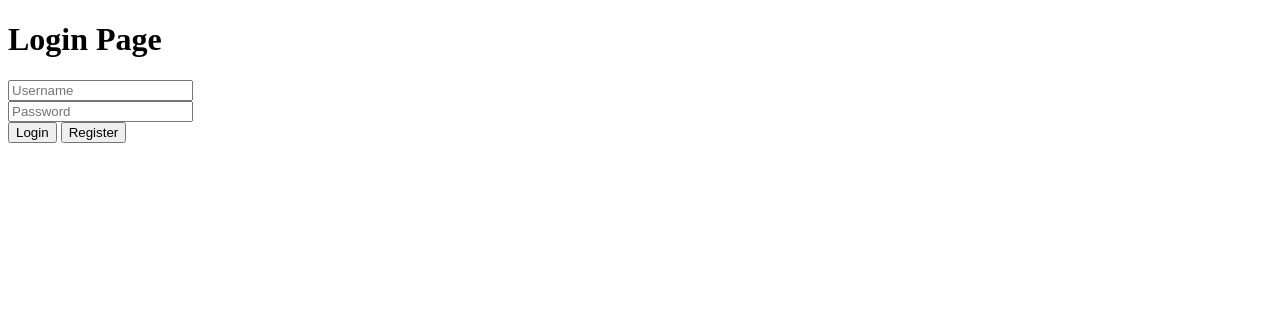
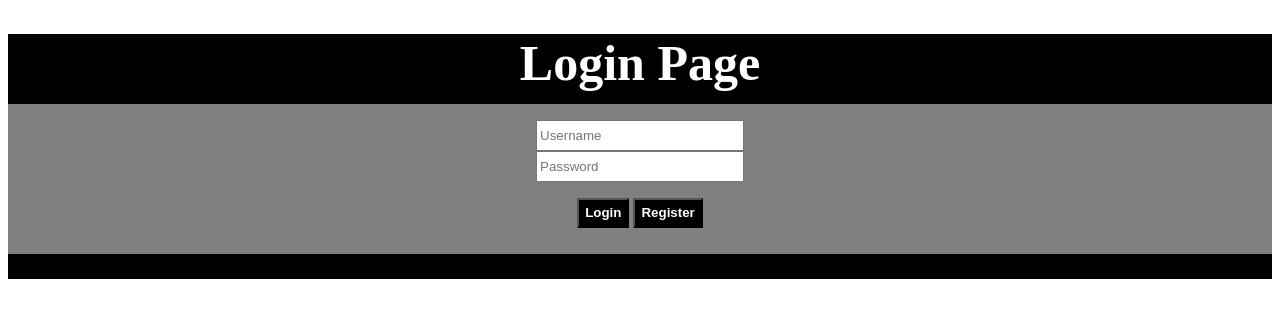
Before and after one commit to Jay-Pee30/ITPC_3_Prelim_Exam, a plain HTML site: page index.html in a window 1280 px wide. Drawn offline with Linux system fonts and the light colour scheme.

Commit message:
Added CSS styles on index.html

```diff
--- a/index.html
+++ b/index.html
@@ -7,23 +7,49 @@
     <title>Login</title>
 </head>
 
+<style>
+#loginDiv{
 
+    background-color: black; height: 70px;
 
+}
+#logintxt {
+    font-size: 50px; color: white;
 
+}
+div {text-align: center;}
+
+.div1{ margin-top: 1rem;
+}
+#contentDiv {
+    background-color: grey; height: 150px;
+}
+input {height: 25px; width: 200px; font-size: 30;}
+#footer {
+    background-color: black; height: 25px;
+}
+button {
+    cursor: pointer;
+}
+</style>
 
 <body>
 
-    <h1>Login Page</h1>
-    <div>
-        <input type="text" placeholder="Username">
+    <div id="loginDiv"><h1 id = logintxt>Login Page</h1></div>
+    <div id = "contentDiv">
+
+        <div > <input style="margin-top: 1rem;" type="text" placeholder="Username"> </div>
+        <div><input type="password" placeholder="Password"></div>
+
+        <div class = "div1">
+            <button style="height: 30px; font-weight: bold; color: white; background-color: black; ">Login</button>
+            <button style="height: 30px; font-weight: bold; color: white; background-color: black;">Register</button>
+        </div>
+
     </div>
-    <div>
-        <input type="password" placeholder="Password">
-    </div>
-    <div>
-        <button>Login</button>
-        <button>Register</button>
-    </div>
+
+    <div id = "footer"></div>
+
 
 </body>
 
```
